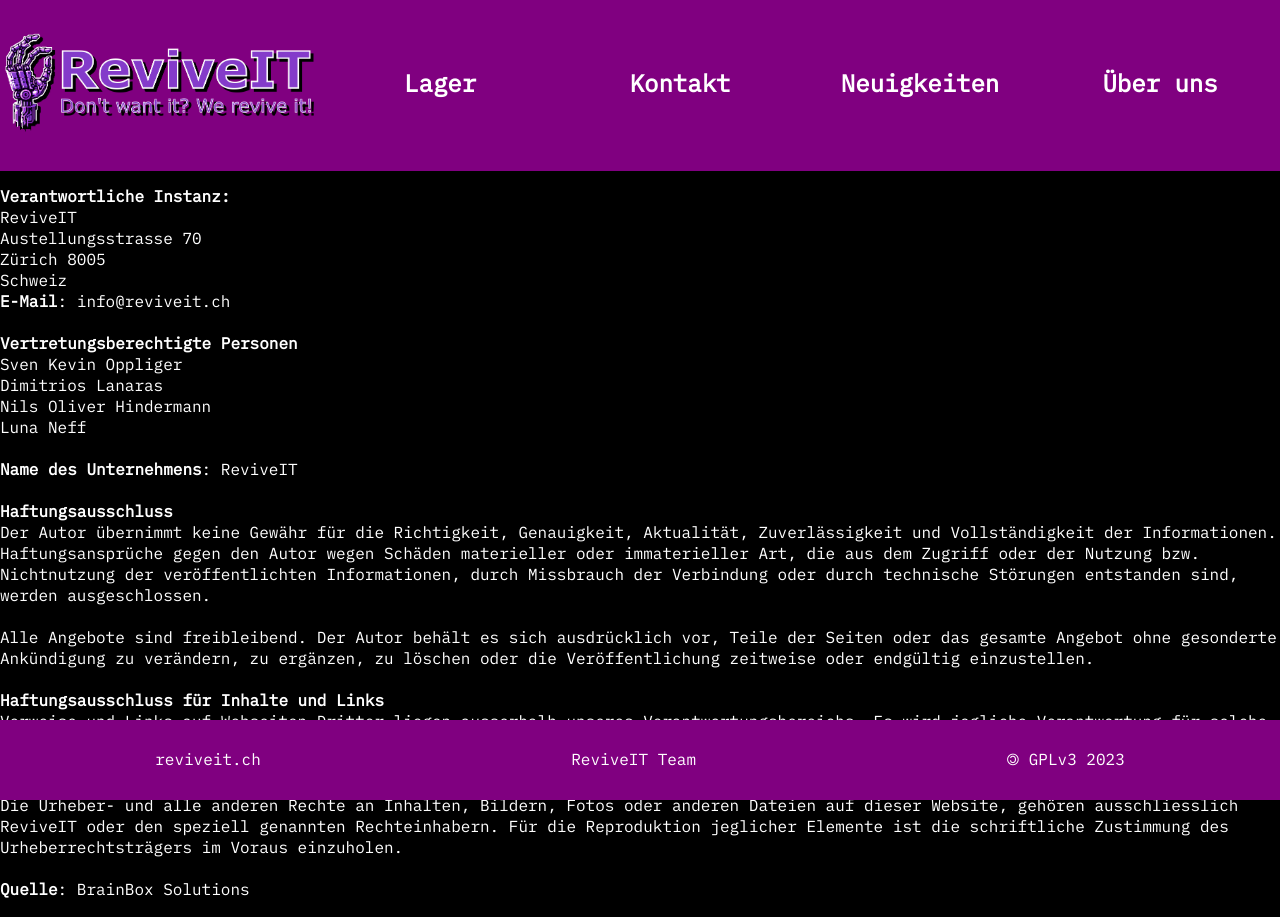
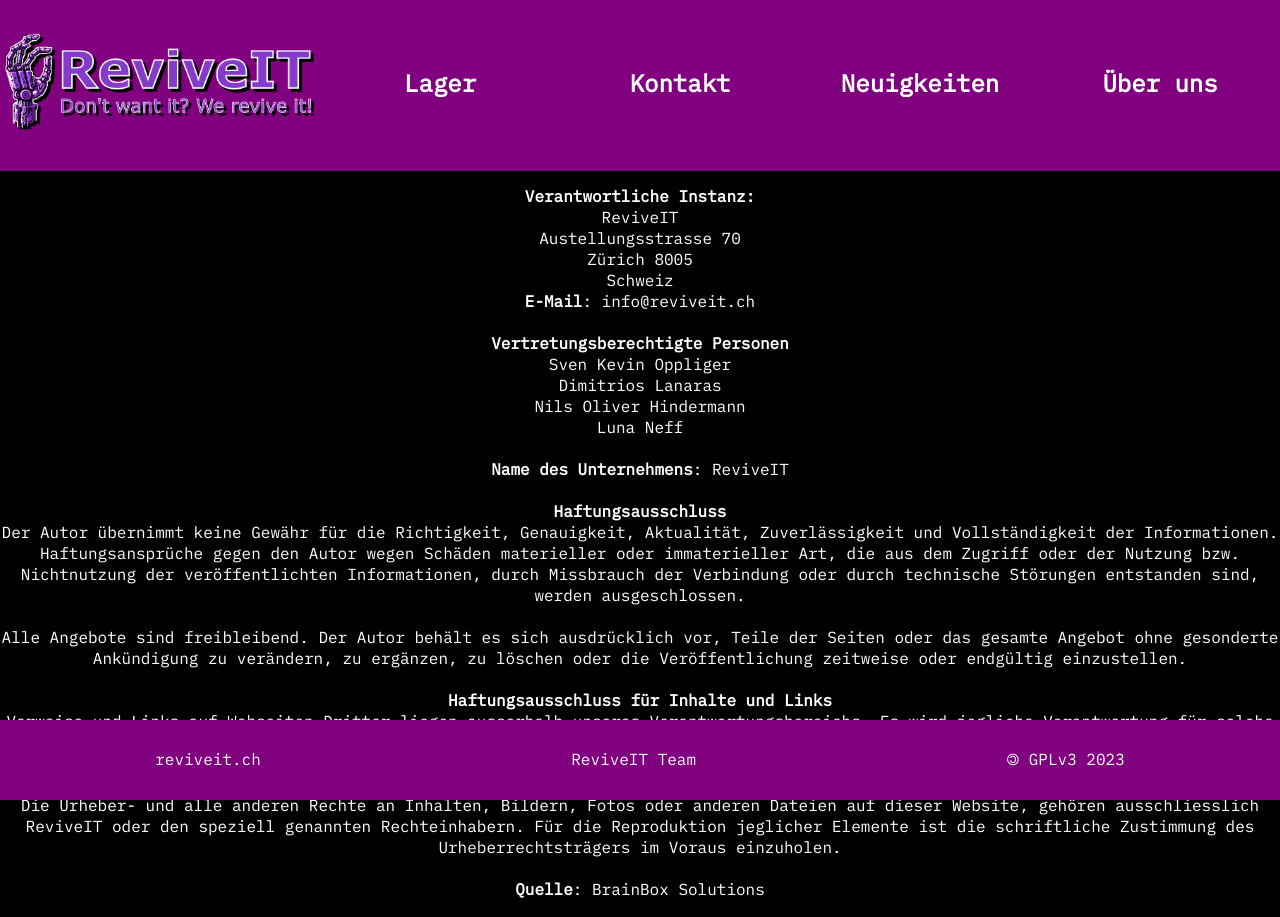
Before and after one commit to dlanaras/reviveit.ch, a SvelteKit app in the folder frontend/: page /imprint in a window 1280 px wide. Built offline with nearby package versions, Linux system fonts and the light colour scheme.

Commit message:
consistent page content div

```diff
--- a/frontend/src/routes/imprint/+page.svelte
+++ b/frontend/src/routes/imprint/+page.svelte
@@ -1,4 +1,4 @@
-<div>
+<div class="content">
 	<p>
 		<b>Verantwortliche Instanz:</b><br />
 		ReviveIT<br />Austellungsstrasse 70<br />
--- a/frontend/src/routes/privacy-policy/+page.svelte
+++ b/frontend/src/routes/privacy-policy/+page.svelte
@@ -1,4 +1,4 @@
-<div>
+<div class="content">
 	<p>
 		<br />
 		ReviveIT<br />
```
